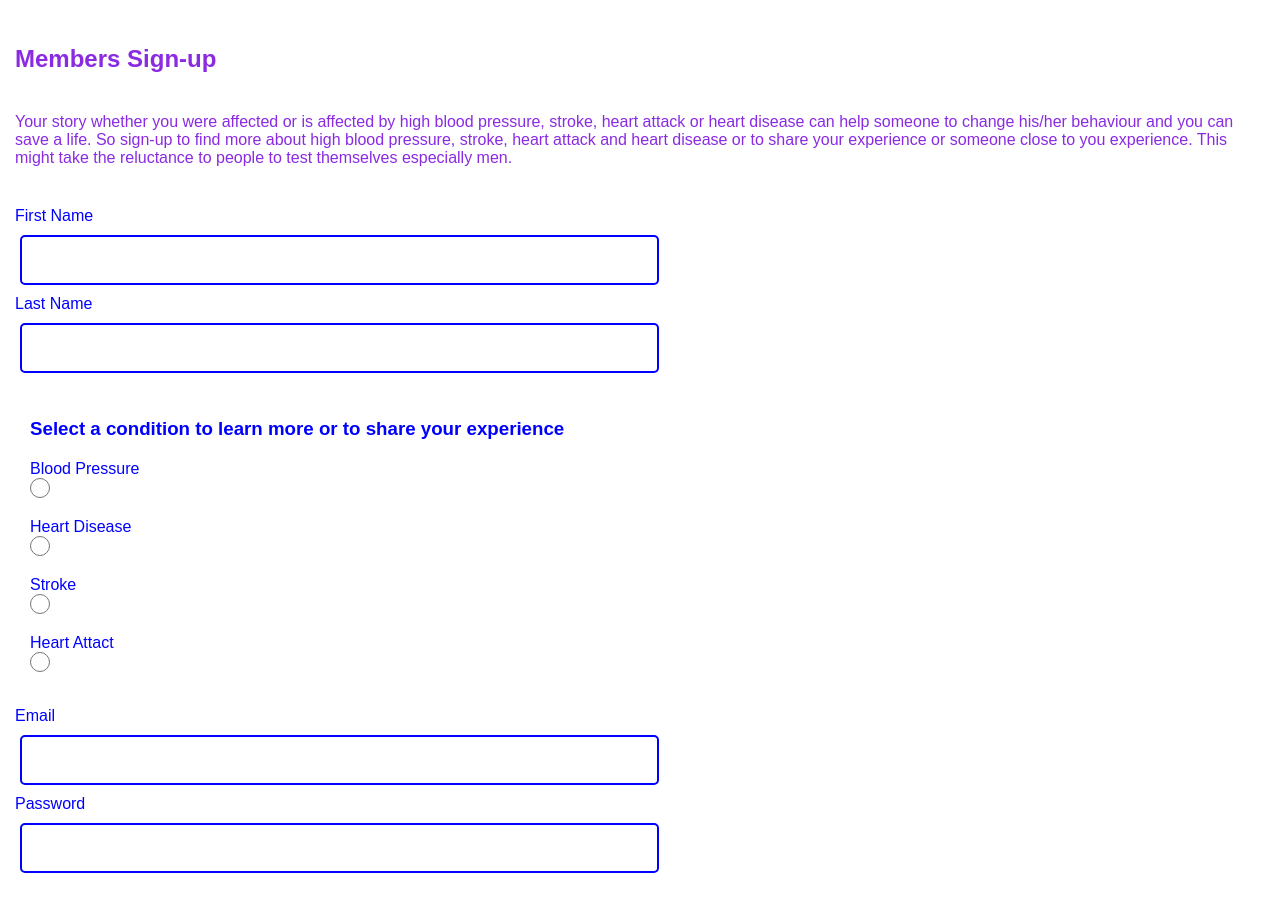
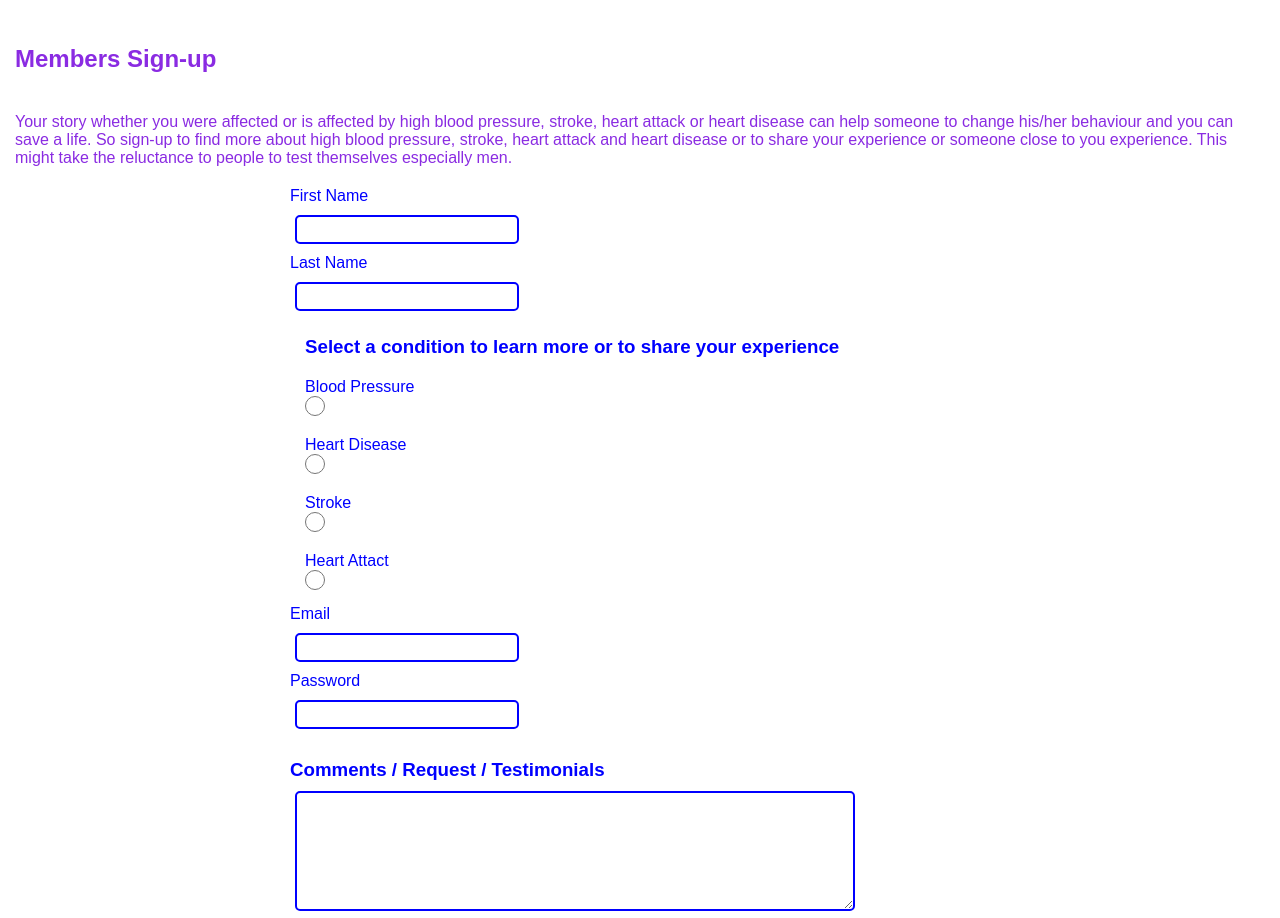
Before and after one commit to RusJamison/health-check, a plain HTML site: page signup.html in a window 1280 px wide. Shown: the part 40-958 px from the top of the page. Drawn offline with Linux system fonts and the light colour scheme.

```diff
--- a/assets/css/style.css
+++ b/assets/css/style.css
@@ -86,7 +86,8 @@
 
 
 .facts {
-    background-color: greenyellow;
+    background-color: yellowgreen;
+
 }
 
 .technology {
@@ -96,18 +97,25 @@
 
 .user {
 color:blue;
-padding-top: 20px;
-padding-bottom: 20px;
+/*padding-top: 20px;
+padding-bottom: 20px;*/
 display:flex;
 flex-direction: column;
 }
 
+form {
+max-width: 700px;
+margin-left: auto;
+margin-right: auto;
+}
+
+
 input[type=text], input[type=email], input[type=password] {
-    width: 50%;
+    width: 30%;
     margin: 10px 5px;
    /* padding 15px 30px;
     box-sizing: border-box;*/
-    height: 36px;
+    height: 28Spx;
     border: 2px solid blue;
     border-radius: 5px;
     padding: 5px;
@@ -123,12 +131,14 @@
 }
 textarea {
 
- width: 100%;
+ width: 80%;
     margin: 10px 5px;
     box-sizing: border-box;
     border: 2px solid blue;
     border-radius: 5px;
     padding: 5px;
+    height: 120px;
+
 }
 
 button {
@@ -206,6 +216,8 @@
     width: 100%;
     top: 100%;
     display: flex;
+    padding-left: 20px;
+
 
 
 
--- a/signup.html
+++ b/signup.html
@@ -88,7 +88,7 @@
             <h3 class="labeltextarea">Comments / Request / Testimonials</h3>
             <div class="textarea">
            <!-- <label for="textarea">Comments/Request/Testimonials</label>-->
-            <textarea cols="50" rows="10"></textarea>
+            <textarea></textarea>
 
             <button>Submit</button>
             </div>
```
Also changed, not shown: documentation/arm-position.webp (added), documentation/footer.webp (added), documentation/high-blood-pressure-explained.webp (added), documentation/landing-page.webp (added), documentation/navigation-bar.webp (added), 1 other file.
